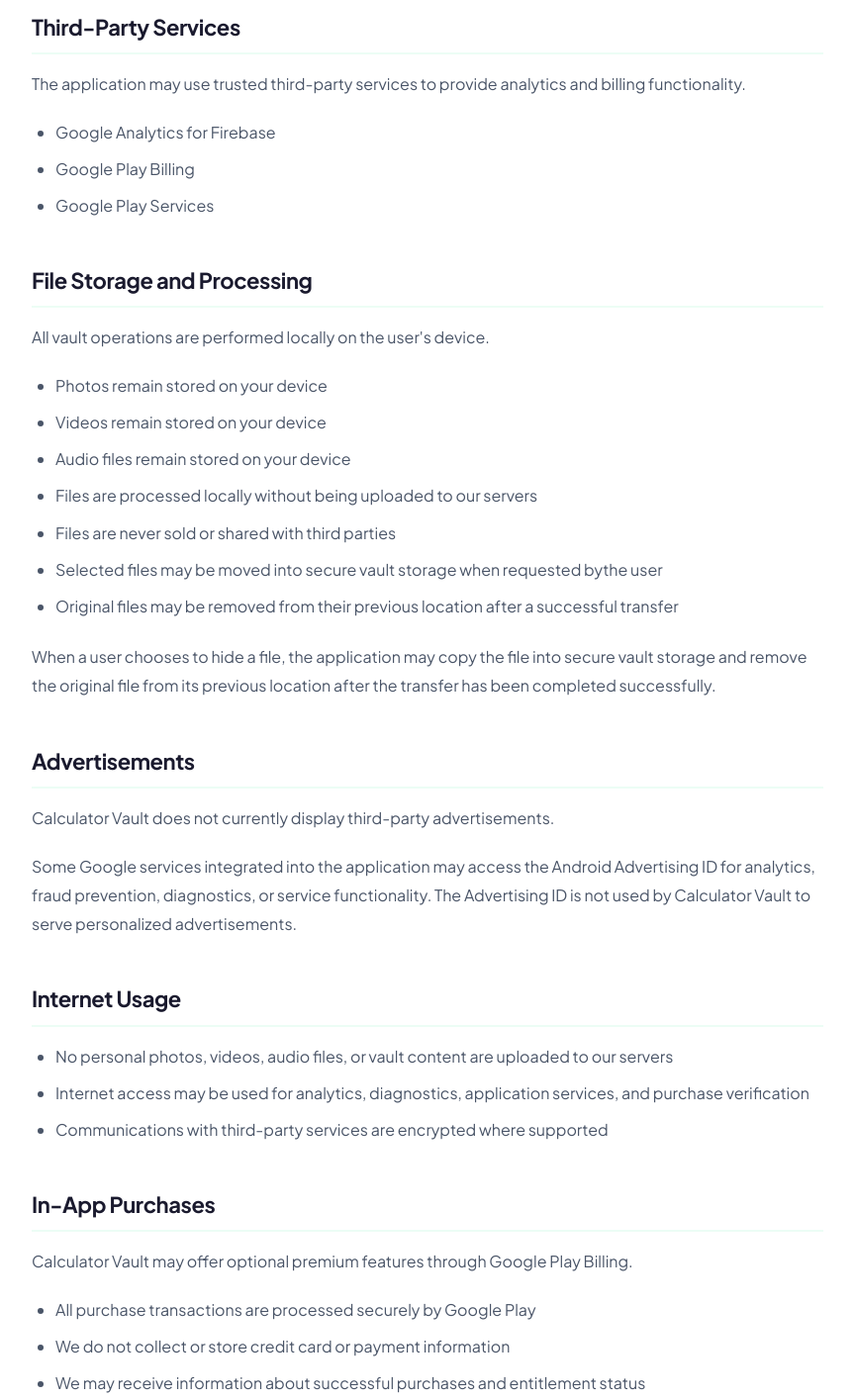
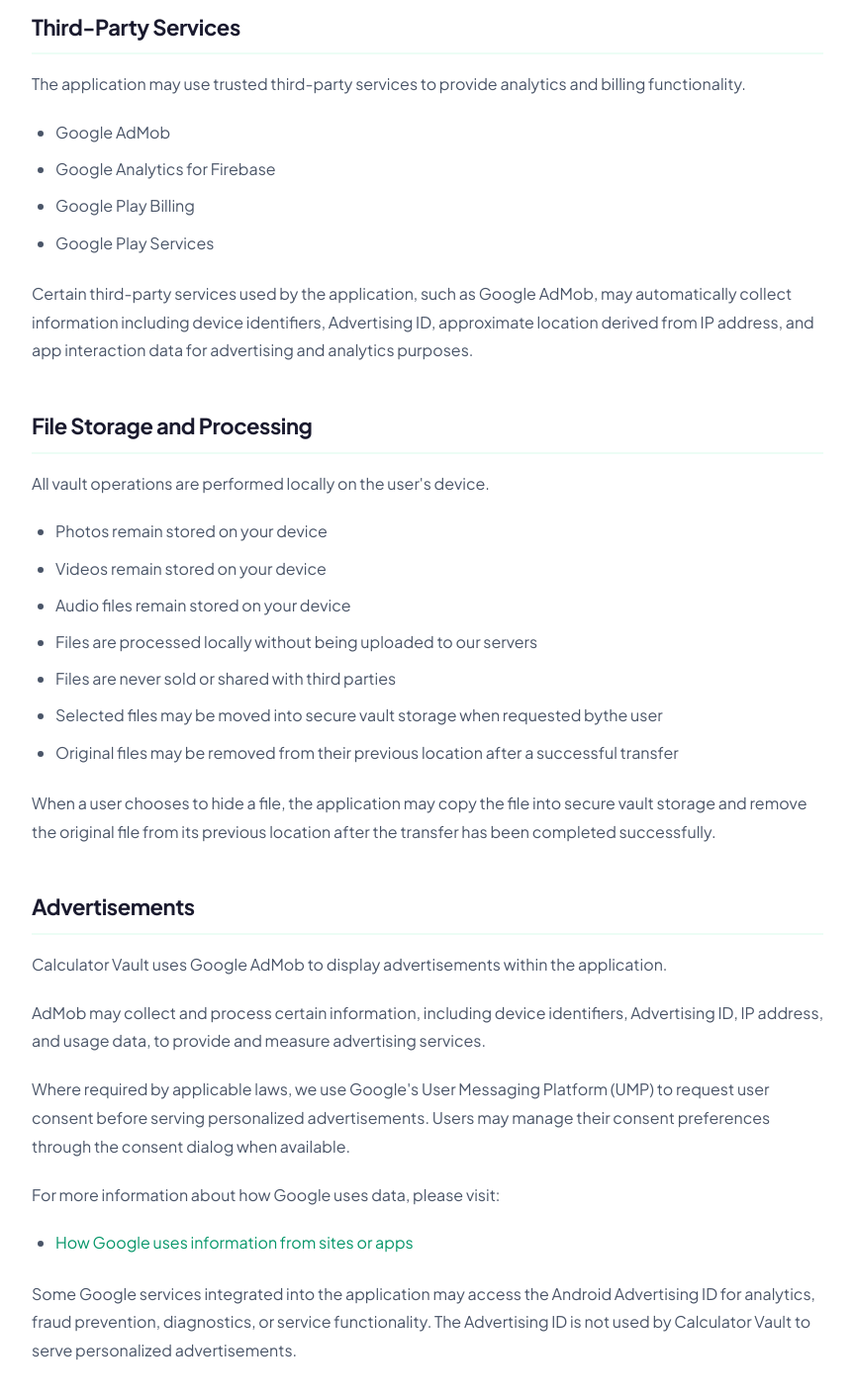
Before and after one commit to codecraft-technologies/CodeCraftTechnologies, a plain HTML site: page app_vault_privacy.html in a window 1280 px wide. Shown: the part 1560-2974 px from the top of the page at 99% size, without its empty margins (208-1071 px from the left). Drawn offline with Linux system fonts and the light colour scheme.

Commit message:
Update app_vault_privacy.html

```diff
--- a/app_vault_privacy.html
+++ b/app_vault_privacy.html
@@ -112,10 +112,19 @@
 </p>
 
 <ul>
+    <li>Google AdMob</li>
     <li>Google Analytics for Firebase</li>
     <li>Google Play Billing</li>
     <li>Google Play Services</li>
 </ul>
+
+
+                <p>
+    Certain third-party services used by the application, such as Google AdMob,
+    may automatically collect information including device identifiers,
+    Advertising ID, approximate location derived from IP address,
+    and app interaction data for advertising and analytics purposes.
+                </p>
 
 
                 <h2>File Storage and Processing</h2>
@@ -138,12 +147,34 @@
                     When a user chooses to hide a file, the application may copy the file
                     into secure vault storage and remove the original file from its
                     previous location after the transfer has been completed successfully.
-                </p>
-<h2>Advertisements</h2>
+                </p><h2>Advertisements</h2>
 
 <p>
-    Calculator Vault does not currently display third-party advertisements.
+    Calculator Vault uses Google AdMob to display advertisements within the application.
 </p>
+
+<p>
+    AdMob may collect and process certain information, including device identifiers,
+    Advertising ID, IP address, and usage data, to provide and measure advertising services.
+</p>
+
+<p>
+    Where required by applicable laws, we use Google's User Messaging Platform (UMP)
+    to request user consent before serving personalized advertisements.
+    Users may manage their consent preferences through the consent dialog when available.
+</p>
+
+<p>
+    For more information about how Google uses data, please visit:
+</p>
+
+<ul>
+    <li>
+        <a href="https://policies.google.com/technologies/ads" target="_blank">
+            How Google uses information from sites or apps
+        </a>
+    </li>
+</ul>
 
 <p>
     Some Google services integrated into the application may access the Android
```
